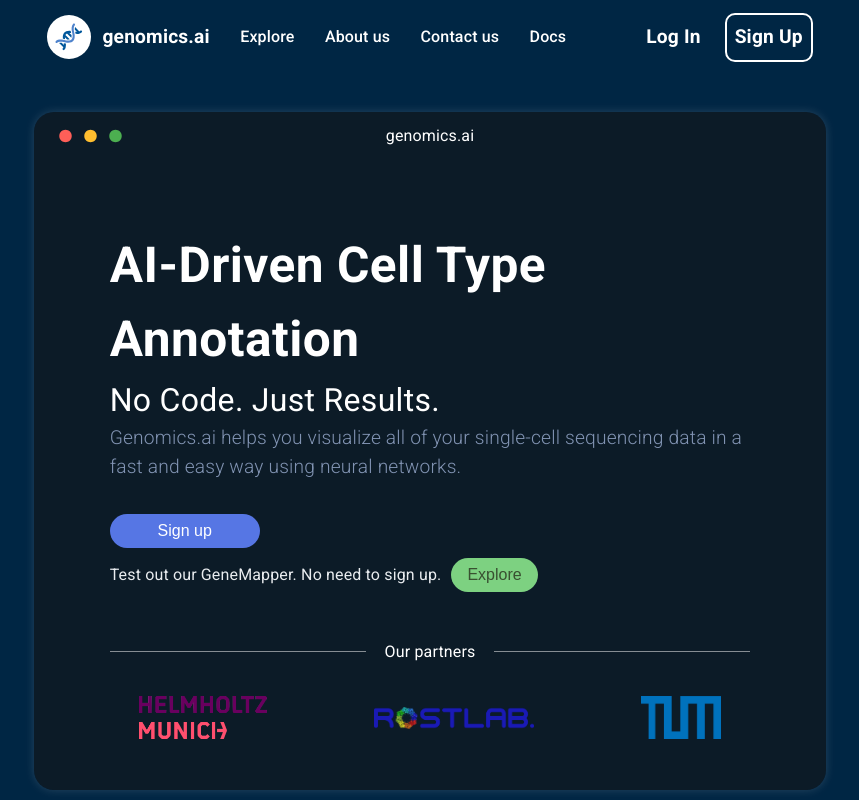
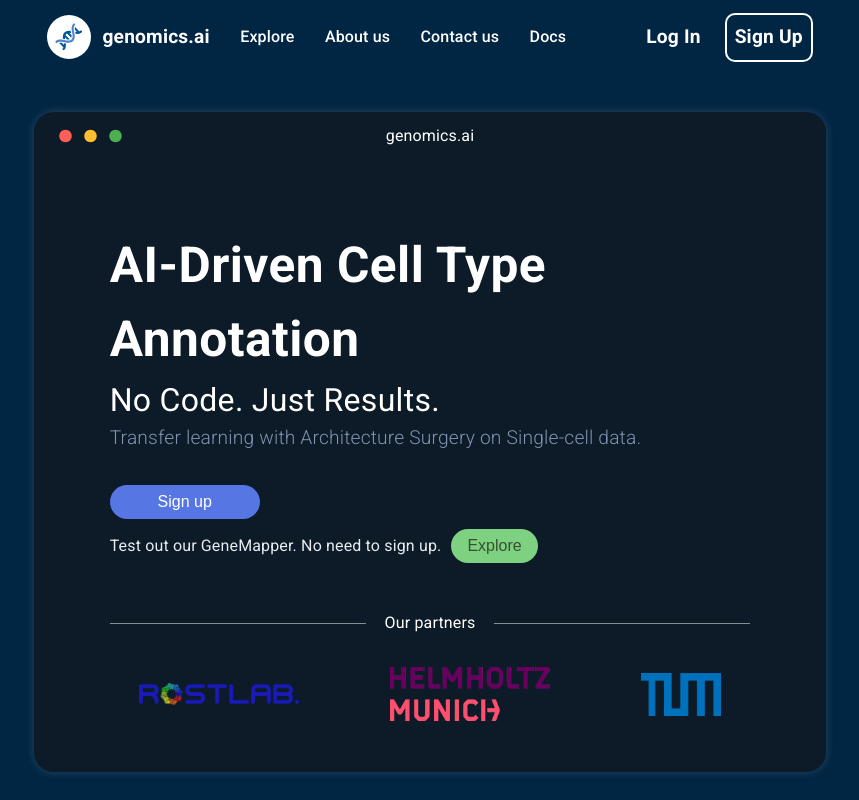
Before and after one commit to jst-seminar-rostlab-tum/genomics.ai, a React (Create React App) app in the folder Frontend/: page /dashboard in a window 1280 px wide. Shown: the top 800 px of the page, without its empty margins (210-1069 px from the left). Built offline with nearby package versions, Linux system fonts and the light colour scheme.

Commit message:
Ron's changes

```diff
--- a/Frontend/src/components/WindowiOS/index.jsx
+++ b/Frontend/src/components/WindowiOS/index.jsx
@@ -48,8 +48,11 @@ const WindowiOS = ({ onSignUpClicked }) => {
         <Typography fontSize={{ xs: "1.4rem", sm: "1.6rem", md: "1.4rem", lg: "2rem", xl: "2rem" }} fontWeight="semibold">
           No Code. Just Results.
         </Typography>
+        {/* <Typography fontSize="1.2rem" fontWeight="light" color="#8193B2">
+          Genomics.ai helps you visualize all of your single-cell sequencing data in a fast and easy way using neural networks.
+        </Typography> */}
         <Typography fontSize="1.2rem" fontWeight="light" color="#8193B2">
-          Genomics.ai helps you visualize all of your single-cell sequencing data in a fast and easy way using neural networks.
+          Transfer learning with Architecture Surgery on Single-cell data.
         </Typography>
         <Box sx={{ margin: "2em 0 0 0px", display: "flex", flexDirection: "row", gap: "10px", alignItems: "center" }}>
           <CustomButton onClick={onSignUpClicked} sx={{ width: "150px" }}>Sign up</CustomButton>
@@ -79,10 +82,10 @@ const WindowiOS = ({ onSignUpClicked }) => {
         }}
       >
         <Box sx={{ margin: { xs: "2em 2em", sm: "0em", md: "0em", lg: "0em", xl: "0em" } }} >
-          <img src={helmholtz} alt="HELMHOLTZ" style={{ width: "8em", height: "auto" }} />
+          <img src={rostlab} alt="ROSTLAB" style={{ width: "10em", height: "auto" }} />
         </Box>
         <Box sx={{ margin: { xs: "2em 2em", sm: "0em", md: "0em", lg: "0em", xl: "0em" } }} >
-          <img src={rostlab} alt="ROSTLAB" style={{ width: "10em", height: "auto" }} />
+          <img src={helmholtz} alt="HELMHOLTZ" style={{ width: "10em", height: "auto" }} />
         </Box>
         <Box sx={{ margin: { xs: "2em 2em", sm: "0em", md: "0em", lg: "0em", xl: "0em" } }} >
           <img src={tum} alt="TUM" style={{ width: "5em", height: "auto" }} />
```
